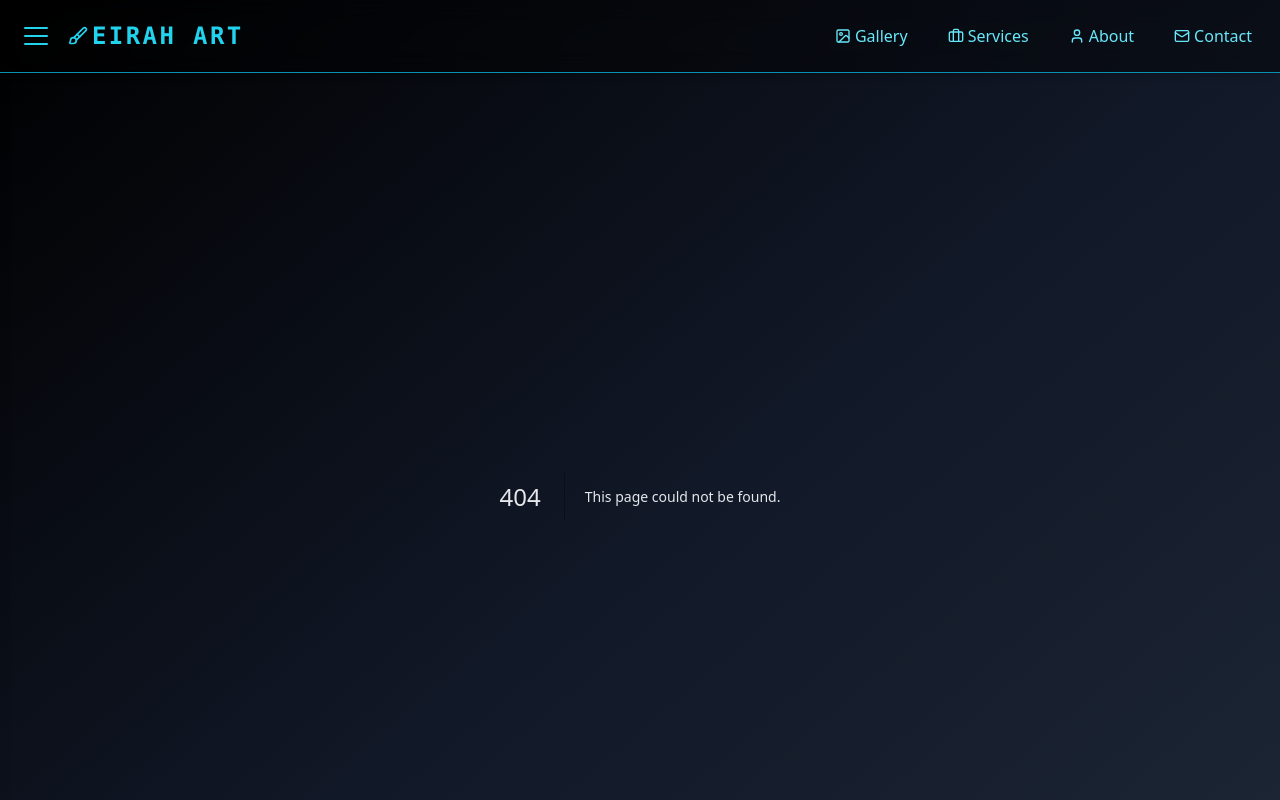
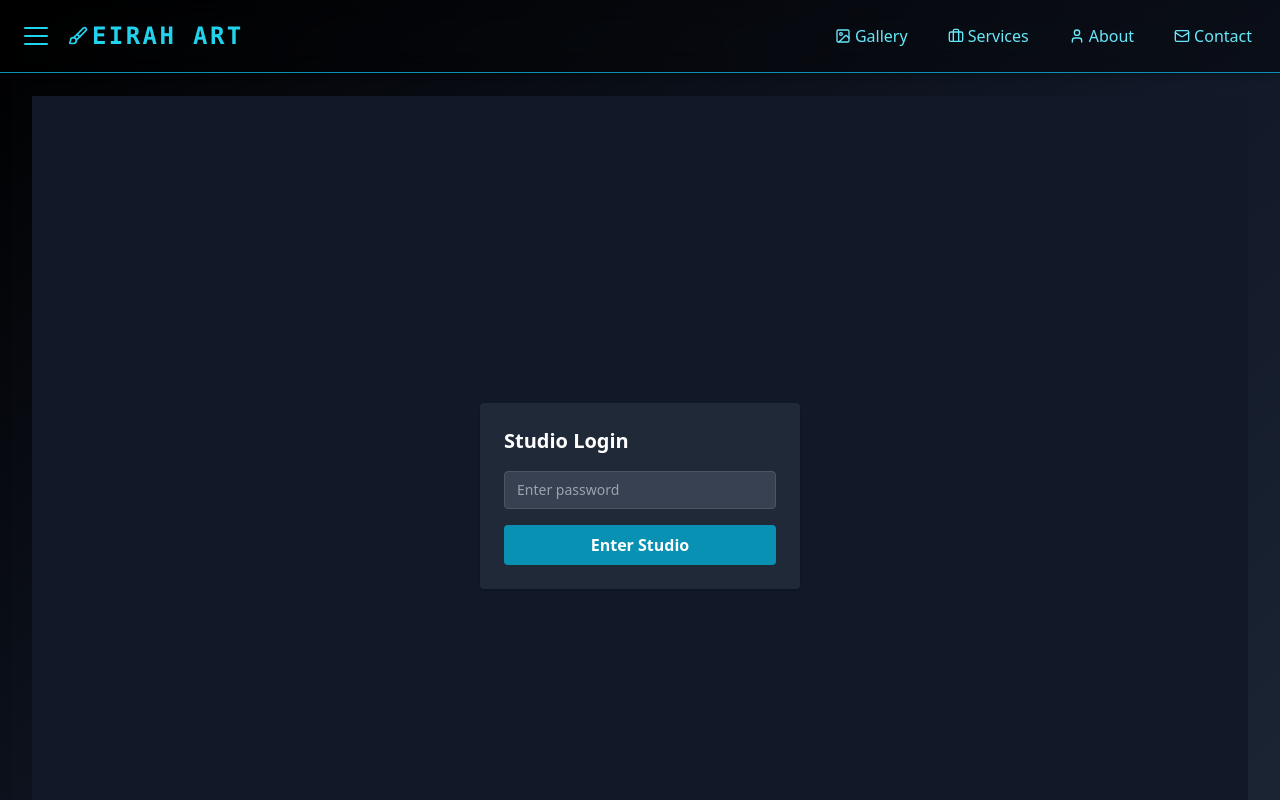
Before and after one commit to Naperality/era_portfolio, a Next.js app: page /studio-login in a window 1280 px wide. Before the commit this address had no page. Shown: the top 800 px of the page. Built offline with nearby package versions, Linux system fonts and the light colour scheme.

Commit message:
Added authorization and login

```diff
--- /dev/null
+++ b/app/api/studio-auth/route.ts
@@ -0,0 +1,20 @@
+import { NextResponse } from 'next/server'
+
+export async function POST(request: Request) {
+  const body = await request.json()
+  const password = body.password
+
+  if (password === process.env.STUDIO_SECRET) {
+    const res = NextResponse.json({ ok: true })
+    res.cookies.set('studio-auth', password, {
+      httpOnly: true,
+      secure: true,
+      sameSite: 'strict',
+      path: '/',
+      maxAge: 60 * 60 * 24, // 1 day
+    })
+    return res
+  }
+
+  return NextResponse.json({ error: 'Invalid' }, { status: 401 })
+}
--- /dev/null
+++ b/app/studio-login/page.tsx
@@ -0,0 +1,46 @@
+'use client'
+
+import { useRouter, useSearchParams } from 'next/navigation'
+import { useState } from 'react'
+
+export default function StudioLoginPage() {
+  const [password, setPassword] = useState('')
+  const [error, setError] = useState('')
+  const router = useRouter()
+  const searchParams = useSearchParams()
+  const redirectPath = searchParams.get('redirect') || '/studio'
+
+  const handleSubmit = async (e: React.FormEvent) => {
+    e.preventDefault()
+
+    const res = await fetch('/api/studio-auth', {
+      method: 'POST',
+      body: JSON.stringify({ password }),
+    })
+
+    if (res.ok) {
+      router.push(redirectPath)
+    } else {
+      setError('Invalid password')
+    }
+  }
+
+  return (
+    <div className="min-h-screen flex items-center justify-center bg-gray-900 text-white">
+      <form onSubmit={handleSubmit} className="bg-gray-800 p-6 rounded shadow space-y-4 w-full max-w-xs">
+        <h1 className="text-xl font-bold">Studio Login</h1>
+        {error && <p className="text-red-400 text-sm">{error}</p>}
+        <input
+          type="password"
+          placeholder="Enter password"
+          value={password}
+          onChange={(e) => setPassword(e.target.value)}
+          className="w-full px-3 py-2 rounded bg-gray-700 border border-gray-600 text-sm"
+        />
+        <button type="submit" className="w-full bg-cyan-600 hover:bg-cyan-700 py-2 rounded font-semibold">
+          Enter Studio
+        </button>
+      </form>
+    </div>
+  )
+}
```
Also changed, not shown: middleware.ts (added, +23 -0 lines), public/robots.txt (added).
